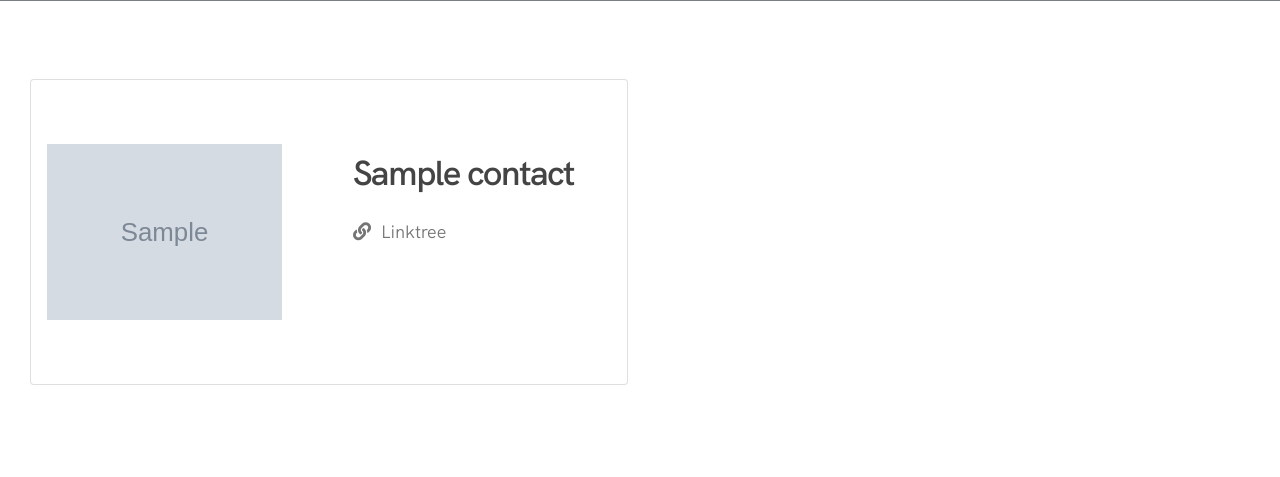
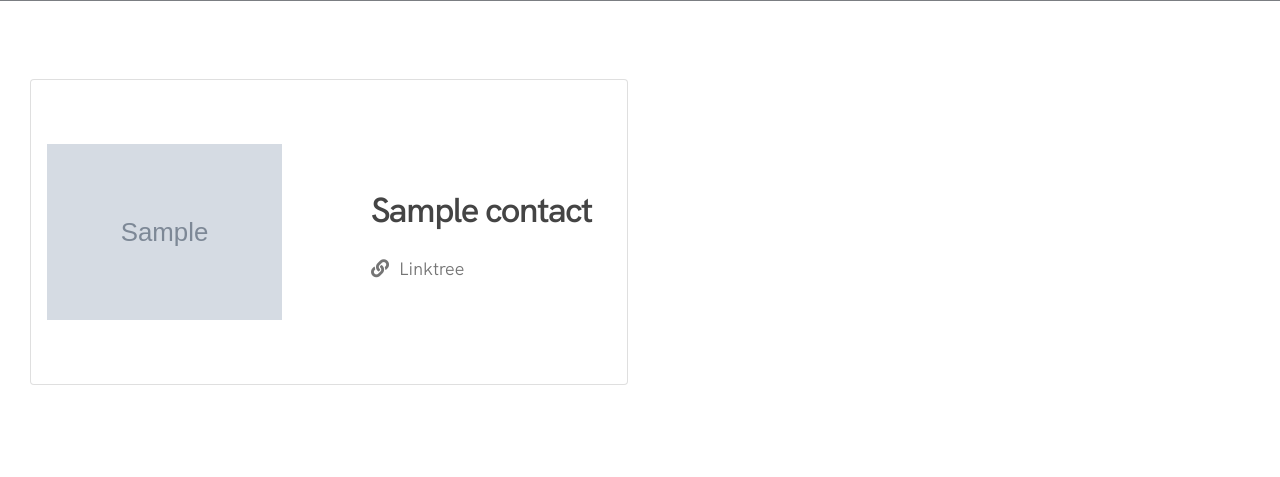
Before and after one commit to selimozkan/loesjehub.org, a Django app: template web/templates/contact.html in a window 1280 px wide. Shown: the part 507-984 px from the top of the page. Run offline with Django 5.2, Linux system fonts and the light colour scheme; the template is opened without the code that fills it: most values are stand-ins (such as "Sample title", 1, 10 or a date in 2020); grey boxes marked "Sample" are stand-in pictures; some libraries are stand-ins or nearby versions.

Commit message:
items centered on contact

```diff
--- a/web/templates/contact.html
+++ b/web/templates/contact.html
@@ -36,7 +36,7 @@
                                         <div class="col-5 border-right d-flex justify-content-center align-items-center">
                                             <img src="{{ contact.image.url }}" alt="{{ contact.title }}" style="object-fit:cover" />
                                         </div>
-                                        <div class="col-7 d-flex flex-column">
+                                        <div class="col-7 d-flex flex-column align-items-center justify-content-center">
                                             <div class="contact-item wow fadeScaleIn" data-wow-delay="0" data-wow-duration="1s">
                                                 <h3>{{ contact.title }}</h3>
                                                 <div class="ci-text">
```
